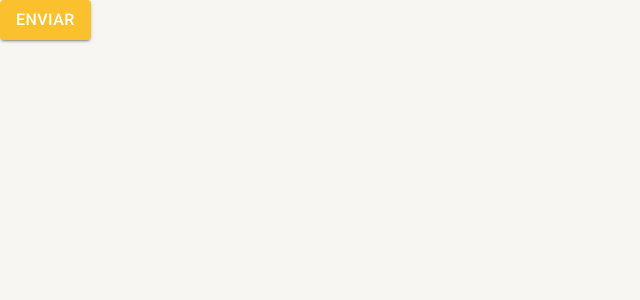
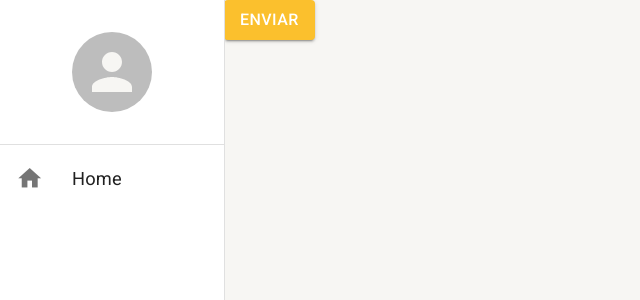
Before and after one commit to Gabriel-pagnan/dashboard, a React (Create React App) app: page /home in a window 1280 px wide. Shown: the top 300 px of the page, without its empty margins (0-640 px from the left). Built offline with nearby package versions, Linux system fonts and the light colour scheme.

Commit message:
feat: sidebar

```diff
--- a/src/App.tsx
+++ b/src/App.tsx
@@ -1,13 +1,16 @@
 import React from 'react';
+import { AppThemeProvider } from './shared/contexts';
 import { BrowserRouter } from 'react-router-dom';
 import { AppRoutes } from './routes';
-import { AppThemeProvider } from './shared/contexts';
+import { SideBar } from './shared/components';
 
 export const App = () => {
   return (
     <AppThemeProvider>
       <BrowserRouter>
-        <AppRoutes />
+        <SideBar>
+          <AppRoutes />
+        </SideBar>
       </BrowserRouter>
     </AppThemeProvider>
 
--- a/src/shared/components/index.ts
+++ b/src/shared/components/index.ts
@@ -1 +1 @@
-export {};
+export * from './side-bar/SideBar';
--- /dev/null
+++ b/src/shared/components/side-bar/SideBar.tsx
@@ -0,0 +1,39 @@
+import { Avatar, Drawer, Divider, List, ListItemButton, ListItemIcon, ListItemText, Icon } from '@mui/material';
+import { Box, useTheme } from '@mui/system';
+import { ReactNode } from 'react';
+
+interface ISideBarProps {
+    children: ReactNode
+}
+
+export const SideBar: React.FC<ISideBarProps> = ({ children }) => {
+  const theme = useTheme();
+
+  return (
+    <>
+      <Drawer variant='permanent'>
+        <Box width={theme.spacing(28)} height='100%' display='flex' flexDirection='column'>
+          <Box width='100%' height={theme.spacing(18)} display='flex' alignItems='center' justifyContent='center'>
+            <Avatar alt='profile' sx={{height: theme.spacing(10), width: theme.spacing(10)}}/>
+          </Box>
+
+          <Divider />
+
+          <Box flex={1}>
+            <List component='nav'>
+              <ListItemButton>
+                <ListItemIcon>
+                  <Icon>home</Icon>
+                </ListItemIcon>
+                <ListItemText primary='Home'/>
+              </ListItemButton>
+            </List>
+          </Box>
+        </Box>
+      </Drawer>
+      <Box height='100vh' marginLeft={theme.spacing(28)}>
+        {children}
+      </Box>
+    </>
+  );
+};
--- a/src/shared/contexts/index.ts
+++ b/src/shared/contexts/index.ts
@@ -1 +1 @@
-export * from './ThemeContext'
+export * from './ThemeContext';
--- a/src/shared/themes/Dark.ts
+++ b/src/shared/themes/Dark.ts
@@ -19,8 +19,8 @@ export const DarkTheme = createTheme({
       contrastText: '#ffffff',
     },
     background: {
-      default: '#303134',
-      paper: '#f7f6f3',
+      paper: '#303134',
+      default: '#202124',
     }
-  }
+  },
 });
--- a/src/shared/themes/Light.ts
+++ b/src/shared/themes/Light.ts
@@ -19,8 +19,8 @@ export const LightTheme = createTheme({
       contrastText: '#ffffff',
     },
     background: {
+      paper: '#ffffff',
       default: '#f7f6f3',
-            paper: '#fff',
-        }
-    }
+    },
+  },
 });
```
Also changed, not shown: src/routes/index.tsx (+4 -4 lines), src/shared/contexts/ThemeContext.tsx (+10 -10 lines), .eslintrc.json. Lines whose indentation alone changed are shown as unchanged.
